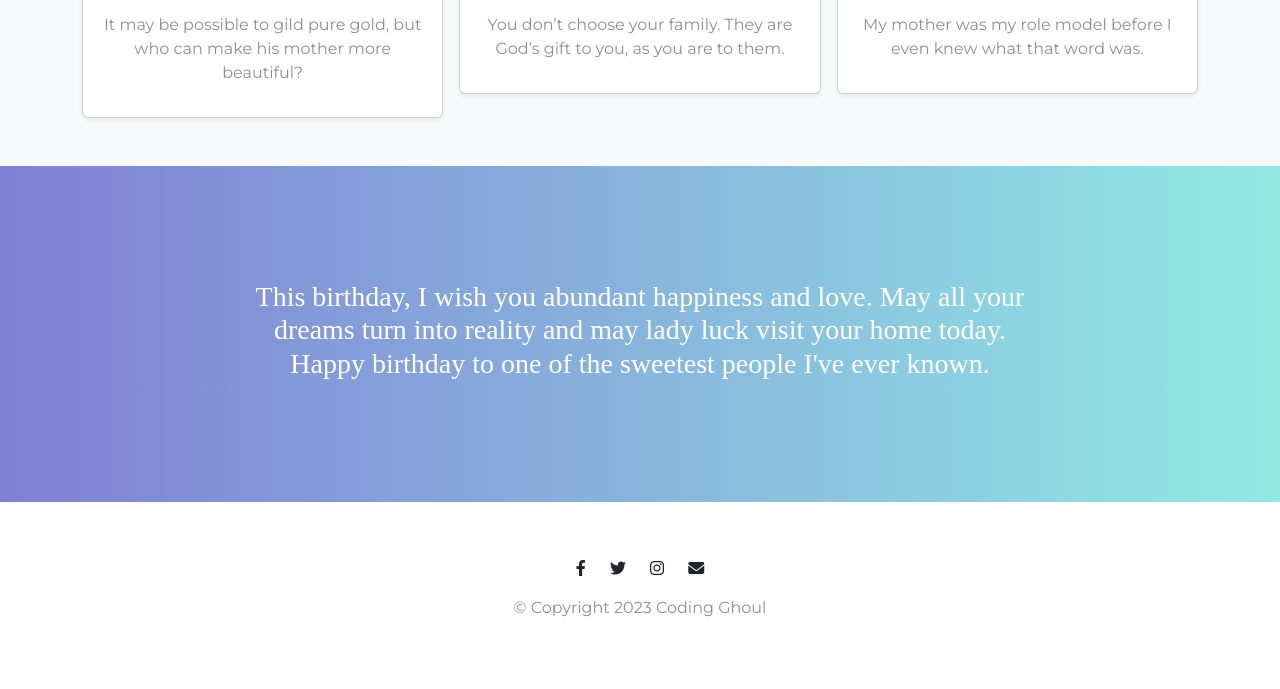
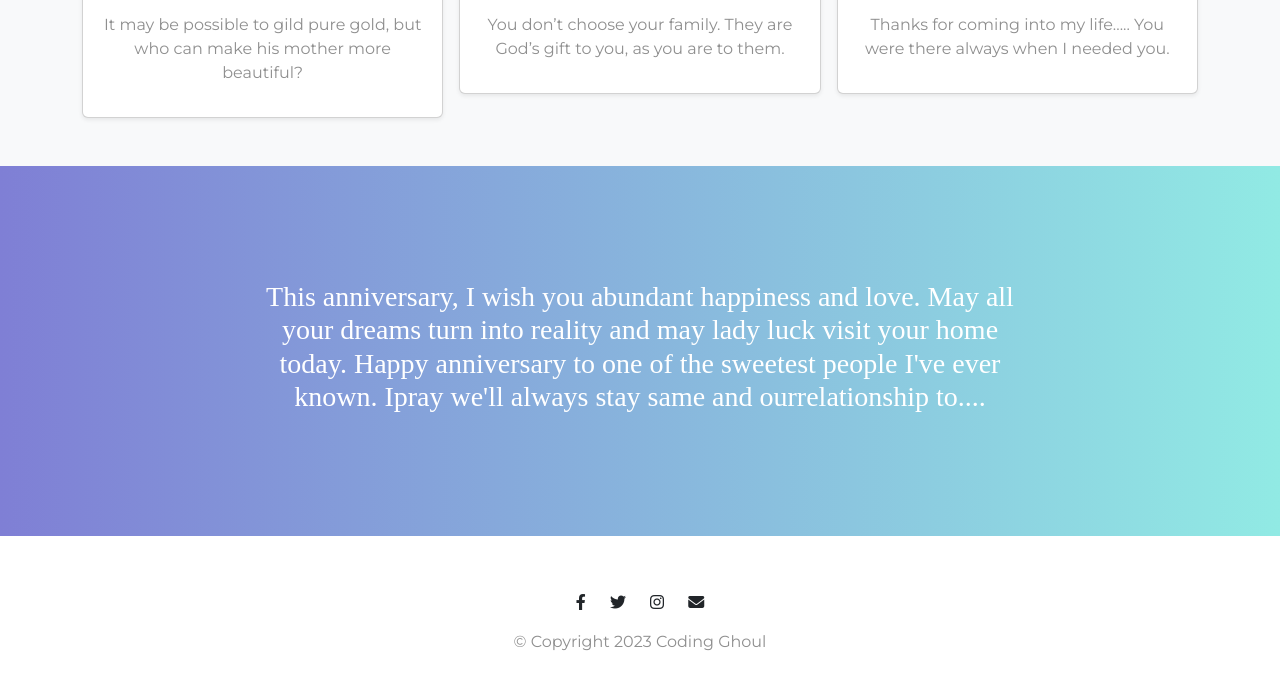
Before and after one commit to Shreya150329/My, a plain HTML site: page index.html in a window 1280 px wide. Shown: the part 1897-2586 px from the top of the page. Drawn offline with nearby package versions, Linux system fonts and the light colour scheme.

Commit message:
Update index.html

```diff
--- a/index.html
+++ b/index.html
@@ -4,7 +4,7 @@
     <meta charset="UTF-8">
     <meta http-equiv="X-UA-Compatible" content="IE=edge">
     <meta name="viewport" content="width=device-width, initial-scale=1.0">
-    <title>Happy Birthday Mata Shri</title>
+    <title>Happy Anniversary Darling </title>
     <link href="https://fonts.googleapis.com/css?family=Montserrat|Ubuntu" rel="stylesheet">
     <link href="https://cdn.jsdelivr.net/npm/bootstrap@5.3.0-alpha1/dist/css/bootstrap.min.css" rel="stylesheet" integrity="sha384-GLhlTQ8iRABdZLl6O3oVMWSktQOp6b7In1Zl3/Jr59b6EGGoI1aFkw7cmDA6j6gD" crossorigin="anonymous">
 <link rel="stylesheet" href="css/style.css">
@@ -23,7 +23,7 @@
     <section id="title">
         <div class="container-fluid">
 <nav class="navbar navbar-expand-lg navbar-dark">
-     <a class="navbar-brand" href="">16 JANUARY ❤</a>
+     <a class="navbar-brand" href="">15 MAY ❤</a>
      <button class="navbar-toggler" type="button" data-bs-toggle="collapse" data-bs-target="#navbarSupportedContent" aria-controls="navbarSupportedContent" aria-expanded="false" aria-label="Toggle navigation">
       <span class="navbar-toggler-icon"></span>
 </button>
@@ -187,7 +187,7 @@
           <div class="card shadow-sm">
             <img src="img/3.jpg" alt="" width="100%" height="400">
             <div class="card-body">
-              <p class="card-text"> My mother was my role model before I even knew what that word was.</p>
+              <p class="card-text"> Thanks for coming into my life..... You were there always when I needed you. </p>
               <div class="d-flex justify-content-between align-items-center">
 
               </div>
@@ -201,7 +201,7 @@
 
         <div class="container-fluid">
 
-          <h3 class="big-heading">This birthday, I wish you abundant happiness and love. May all your dreams turn into reality and may lady luck visit your home today. Happy birthday to one of the sweetest people I've ever known. </h3>
+          <h3 class="big-heading">This anniversary, I wish you abundant happiness and love. May all your dreams turn into reality and may lady luck visit your home today. Happy anniversary to one of the sweetest people I've ever known. Ipray we'll always stay same and ourrelationship to.... </h3>
 
         </div>
       </section>
```
